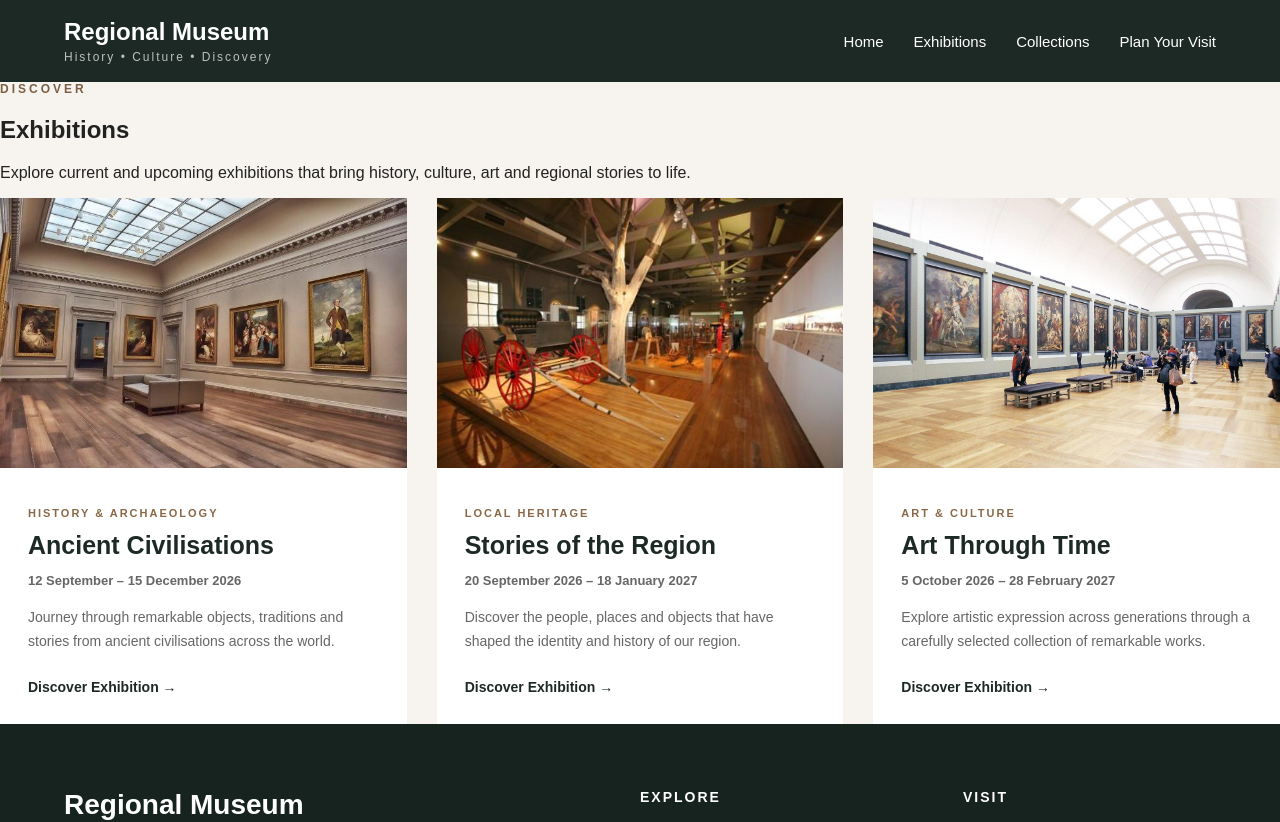
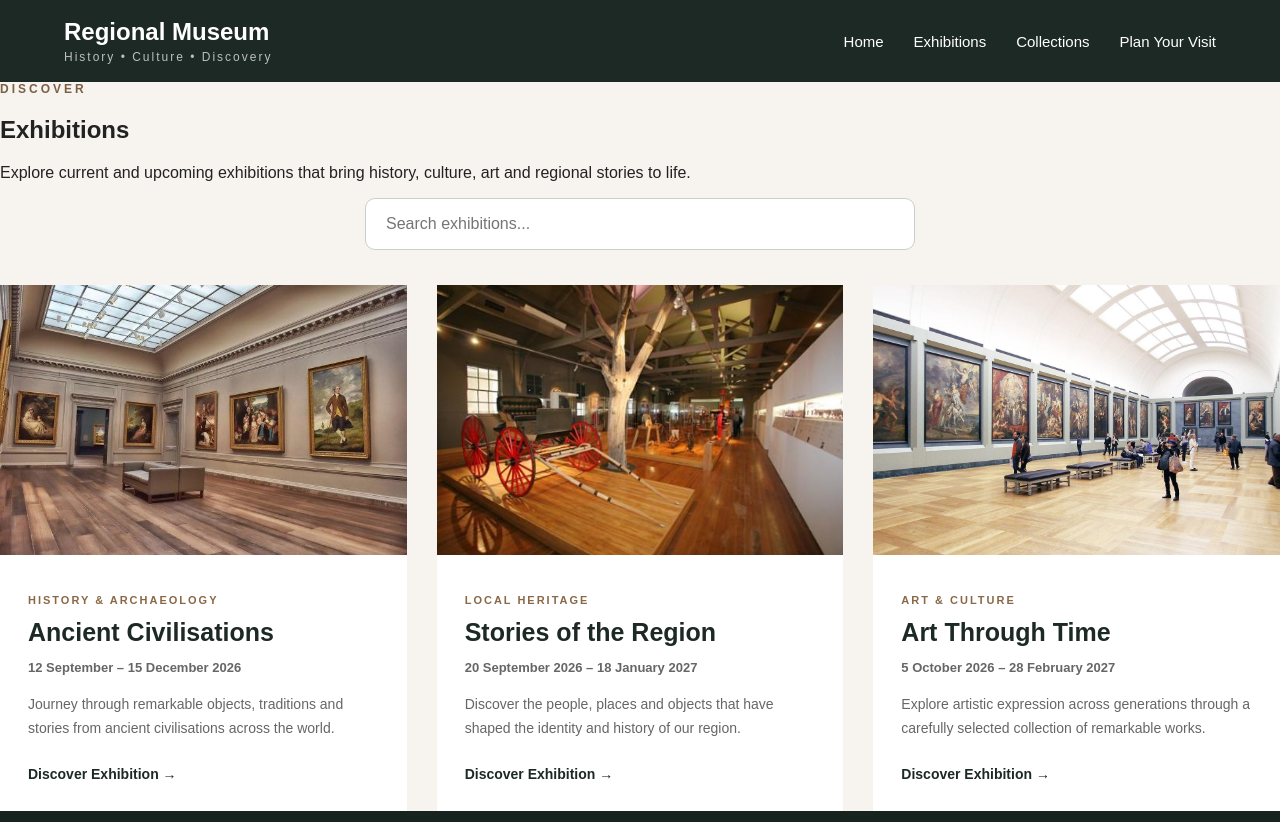
Before and after one commit to lich472/Museum-Website, a React (Vite) app: page /exhibitions in a window 1280 px wide. Shown: the top 822 px of the page. Built offline with nearby package versions, Linux system fonts and the light colour scheme.

Commit message:
Add exhibition search functionality

```diff
--- a/src/App.css
+++ b/src/App.css
@@ -672,3 +672,34 @@
     grid-template-columns: 1fr;
   }
 }
+
+
+/* Exhibition Search Bar */
+
+.exhibition-search {
+  max-width: 550px;
+  margin: 0 auto 35px;
+}
+
+.exhibition-search input {
+  width: 100%;
+  padding: 16px 20px;
+  font-size: 16px;
+  border: 1px solid #c8d0c9;
+  border-radius: 10px;
+  background: #ffffff;
+  color: #203c33;
+  outline: none;
+  transition: 0.2s ease;
+}
+
+.exhibition-search input:focus {
+  border-color: #315b4a;
+  box-shadow: 0 0 0 3px rgba(49, 91, 74, 0.12);
+}
+
+.no-results {
+  text-align: center;
+  padding: 40px 20px;
+  color: #555;
+}
--- a/src/pages/Exhibitions.jsx
+++ b/src/pages/Exhibitions.jsx
@@ -1,7 +1,22 @@
+
+import { useState } from "react";
 import exhibitions from "../data/exhibitions";
 import ExhibitionCard from "../components/ExhibitionCard";
 
 function Exhibitions() {
+  const [searchTerm, setSearchTerm] = useState("");
+
+  // Filter exhibitions based on user search
+  const filteredExhibitions = exhibitions.filter((exhibition) => {
+    const search = searchTerm.toLowerCase().trim();
+
+    return (
+      exhibition.title.toLowerCase().includes(search) ||
+      exhibition.category.toLowerCase().includes(search) ||
+      exhibition.description.toLowerCase().includes(search)
+    );
+  });
+
   return (
     <main>
       <section className="page-header">
@@ -18,8 +33,21 @@ function Exhibitions() {
       </section>
 
       <section className="exhibitions-page">
+
+        {/* Exhibition Search Bar */}
+        <div className="exhibition-search">
+          <input
+            type="search"
+            placeholder="Search exhibitions..."
+            aria-label="Search exhibitions"
+            value={searchTerm}
+            onChange={(event) => setSearchTerm(event.target.value)}
+          />
+        </div>
+
+        {/* Exhibition Cards */}
         <div className="exhibition-grid">
-          {exhibitions.map((exhibition, index) => (
+          {filteredExhibitions.map((exhibition, index) => (
             <ExhibitionCard
               key={exhibition.id}
               exhibition={exhibition}
@@ -27,6 +55,14 @@ function Exhibitions() {
             />
           ))}
         </div>
+
+        {/* No Search Results */}
+        {filteredExhibitions.length === 0 && (
+          <p className="no-results">
+            No exhibitions found. Please try another search.
+          </p>
+        )}
+
       </section>
     </main>
   );
```
